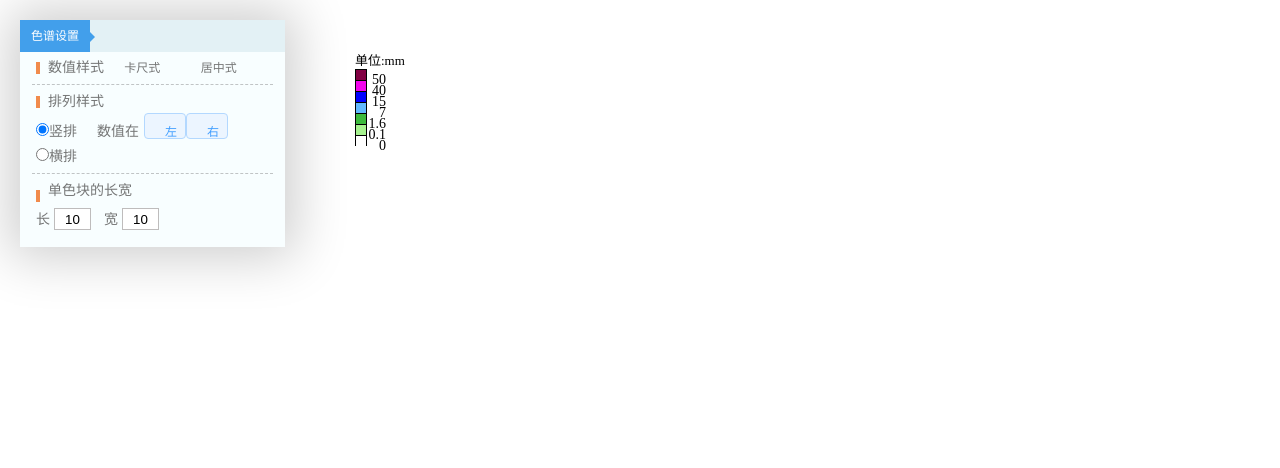
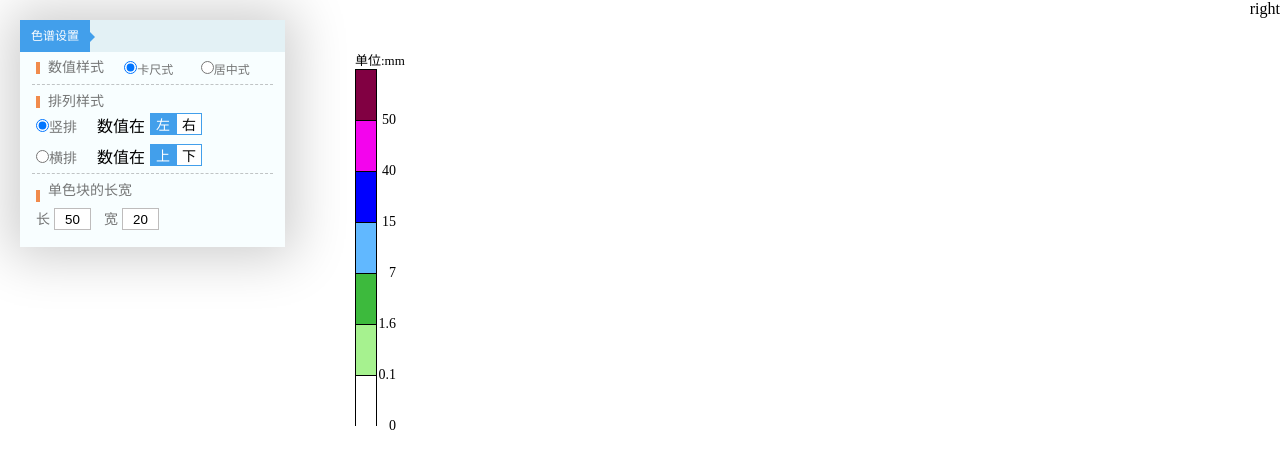
Before and after one commit to tinnkm/demo, a Vue app: page / in a window 1280 px wide. Shown: the top 468 px of the page. Built offline with nearby package versions, Linux system fonts and the light colour scheme.

Commit message:
'基本完成'

```diff
--- a/src/components/block/block-item.vue
+++ b/src/components/block/block-item.vue
@@ -2,7 +2,7 @@
     <div class="block-wrapper" :style="{display:'block',width:realWidth,
                   height:realHeight,
                   backgroundColor:backgroundColor}">
-         <span :class="textStyle"  >{{text}}</span>
+         <span :class="spanStyle"  >{{text}}</span>
     </div>
 
 </template>
@@ -22,18 +22,18 @@ export default {
             }
             return this.height + 'px'
         },
-        textStyle: function() {
-            return 'block-'+this.arrangement+'-'+this.textPosition+'-'+this.style
+        spanStyle: function() {
+            return 'block-'+this.arrangement+'-'+this.textPosition+'-'+this.textStyle
         }
     },
     props: {
         width: {
-            type: Number,
-            default: () => 40
+            type: String,
+            default: () => '40'
         },
         height: {
-            type: Number,
-            default: () => 15
+            type: String,
+            default: () => '15'
         },
         backgroundColor: {
             type: String,
@@ -47,7 +47,7 @@ export default {
             type: String,
             default: () => 'right'
         },
-        style: {
+        textStyle: {
             type: String,
             default: () => 'start'
         },
--- a/src/components/block/block.vue
+++ b/src/components/block/block.vue
@@ -1,5 +1,5 @@
 <template>
-  <div>
+  <div :class="{'horizontal': arrangement === 'horizontal'}">
     <BlockItem
       v-for="item in data"
       :text="item.text"
@@ -9,7 +9,7 @@
       :height="height"
       :arrangement="arrangement"
       :textPosition="textPosition"
-      :style="style"
+      :textStyle="textStyle"
     ></BlockItem>
   </div>
 </template>
@@ -24,12 +24,12 @@ export default {
             default: () => []
         },
         width: {
-            type: Number,
-            default: () => 40
+            type: String,
+            default: () => '40'
         },
         height: {
-            type: Number,
-            default: () => 15
+            type: String,
+            default: () => '15'
         },
         arrangement: {
             type: String,
@@ -39,10 +39,18 @@ export default {
             type: String,
             default: () => 'right'
         },
-        style: {
+        textStyle: {
             type: String,
             default: () => 'start'
         },
     }
 }
 </script>
+
+<style lang="less" scoped>
+.horizontal{
+    display: inline-flex;
+    flex-direction: row-reverse;
+}
+
+</style>
--- a/src/components/button/aroundButton.vue
+++ b/src/components/button/aroundButton.vue
@@ -1,32 +1,54 @@
 <template>
     <div class="contain">
-          <span>  数值在</span>
-          <el-button type="primary" plain class="button">左</el-button>
-          <el-button type="primary" plain class="button"> 右</el-button>
+          <span>数值在</span>
+          <div class="btn-wrapper">
+                <span v-for="(item,index) in data" :key="item.key" class="btn" :class="{'selected': index === selectedIndex}" @click="selected(index)">{{item.lable}}</span>
+          </div>
     </div>
 </template>
 <script>
 export default {
-
+    name: 'arround-button',
+    props:{
+        data: {
+            type: Array,
+            default: () => []
+        }
+    },
+    data() {
+        return {
+            selectedIndex: 0
+        }
+    },
+    methods:{
+        selected(index){
+            this.selectedIndex = index;
+            this.$emit('selected',this.data[index].key)
+        }
+    }
 }
 </script>
 <style lang="less" scoped>
 .contain{
-    display: inline-block;
+    display: inline-flex;
     margin-left: 20px;
-    span{
+    .btn-wrapper{
+        margin-left: 5px;
+    }
+    .btn{
+        display: inline-block;
         font-size: 14px;
-        color: #757676;
-        margin-right: 5px;
+        color: black;
+        background-color: white;
+        border: 1px solid #429feb;
+        width: 24px;
+        height: 20px;
+        text-align: center;
     }
-    .button{
-        width: 15px;
-        height: 12px;
-        margin: 0;
-        font-size: 12px;
-        line-height: 12px;
-        text-align: center;
-        border-radius: none;
+    .selected{
+        color: white;
+        background-color: #429feb;
+
     }
 
 }
--- a/src/views/set.vue
+++ b/src/views/set.vue
@@ -9,8 +9,8 @@
 
             <orangeBlock></orangeBlock>
             <span class="numberStyle">数值样式</span>
-            <span class="ruler">卡尺式</span>
-            <span class="mediate">居中式</span>
+            <span class="ruler"><input type="radio" v-model="textStyle" value="start"/>卡尺式</span>
+            <span class="mediate"><input type="radio" v-model="textStyle" value="center"/>居中式</span>
 
 
         </div>
@@ -23,10 +23,11 @@
           <div class="bottom">
             <div class="upright">
               <span class="upright-text"><input type="radio" v-model="arrangement" value="vertical"/>竖排</span>
-              <aroundButton></aroundButton>
+              <aroundButton :data="vbtn" @selected="selected"></aroundButton>
             </div>
             <div class="across">
               <span class="across-text"><input type="radio" v-model="arrangement" value="horizontal"/>横排</span>
+              <aroundButton :data="hbtn" @selected="selected"></aroundButton>
             </div>
           </div>
         </div>
@@ -40,7 +41,7 @@
               <span >长</span>
               <input v-model="width" type="text" >
               <span >宽</span>
-              <input v-model="width" type="text" >
+              <input v-model="height" type="text" >
           </div>
           <div></div>
         </div>
@@ -49,8 +50,9 @@
     </div>
     <div class="disk">
       <span> 单位:mm</span>
-      <block :width="width" :height="height" :data="data" :arrangement="arrangement"></block>
+      <block :width="width" :height="height" :data="data" :textStyle="textStyle" :textPosition="tp" :arrangement="arrangement"></block>
     </div>
+    {{tp}}
   </div>
 </template>
 
@@ -66,13 +68,56 @@ export default {
     block,
     aroundButton
   },
+  computed:{
+    tp() {
+
+      if (this.arrangement === 'vertical') {
+        let flag = this.vbtn.some(item => item.key === this.textPosition)
+        if (flag) {
+          return this.textPosition
+        }else{
+          // 修正点击横向/或者纵向时,位置位置不对
+          return this.vbtn[0].key
+        }
+      }else{
+        let flag = this.hbtn.some(item => item.key === this.textPosition)
+        if (flag) {
+          return this.textPosition
+        }else{
+          // 修正点击横向/或者纵向时,位置位置不对
+          return this.hbtn[0].key
+        }
+      }
+    }
+
+  },
   data () {
     return {
-      width: '10',
-      height: '10',
+      width: '50',
+      height: '20',
       arrangement: 'vertical',
-      textPosition: '',
-      style: '',
+      textPosition: 'right',
+      textStyle: 'start',
+      vbtn:[
+        {
+          key: 'left',
+          lable: '左'
+        },
+         {
+          key: 'right',
+          lable: '右'
+        }
+      ],
+      hbtn:[
+        {
+          key: 'top',
+          lable: '上'
+        },
+         {
+          key: 'bottom',
+          lable: '下'
+        }
+      ],
       data:[
         {
           color: '#810042',
@@ -103,6 +148,12 @@ export default {
           text: '0'
         }
       ]
+    }
+  },
+  methods:{
+    selected(key){
+      this.textPosition = key
+      console.log(this.textPosition)
     }
   }
 
```
